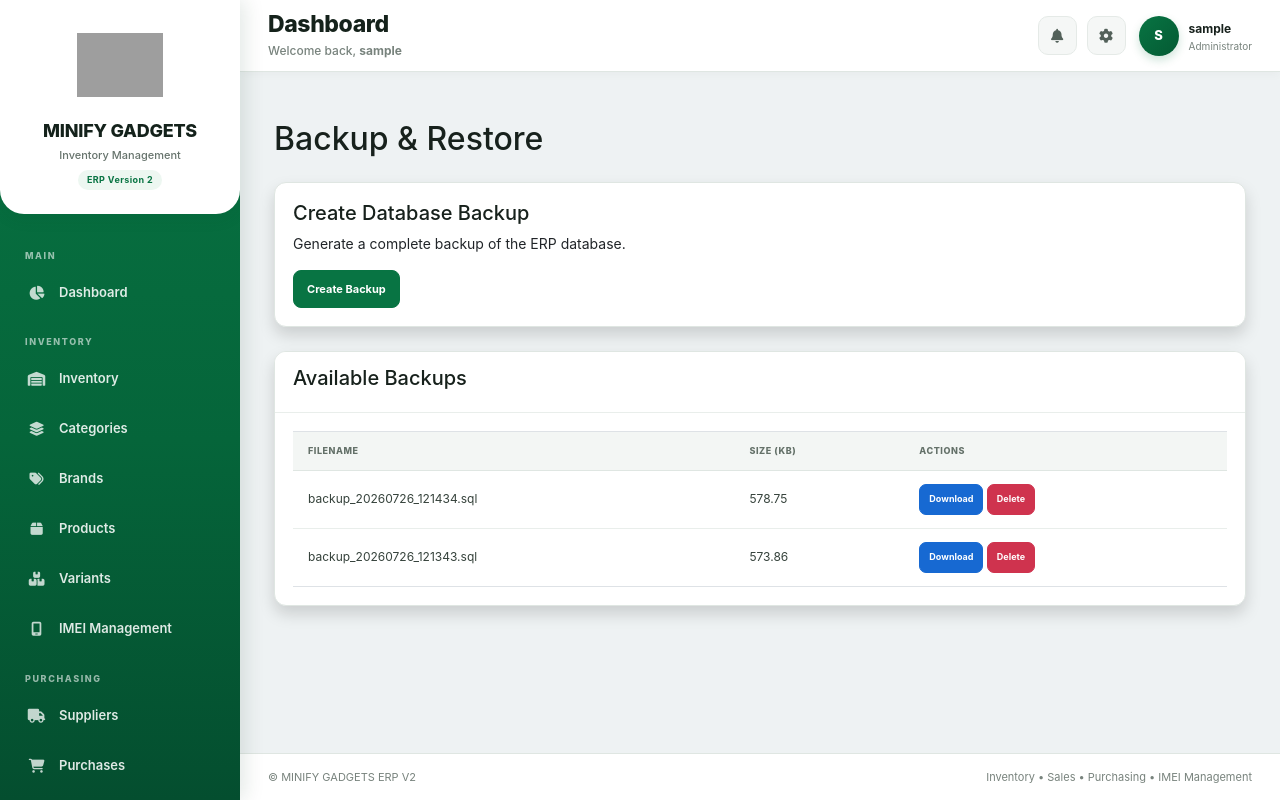
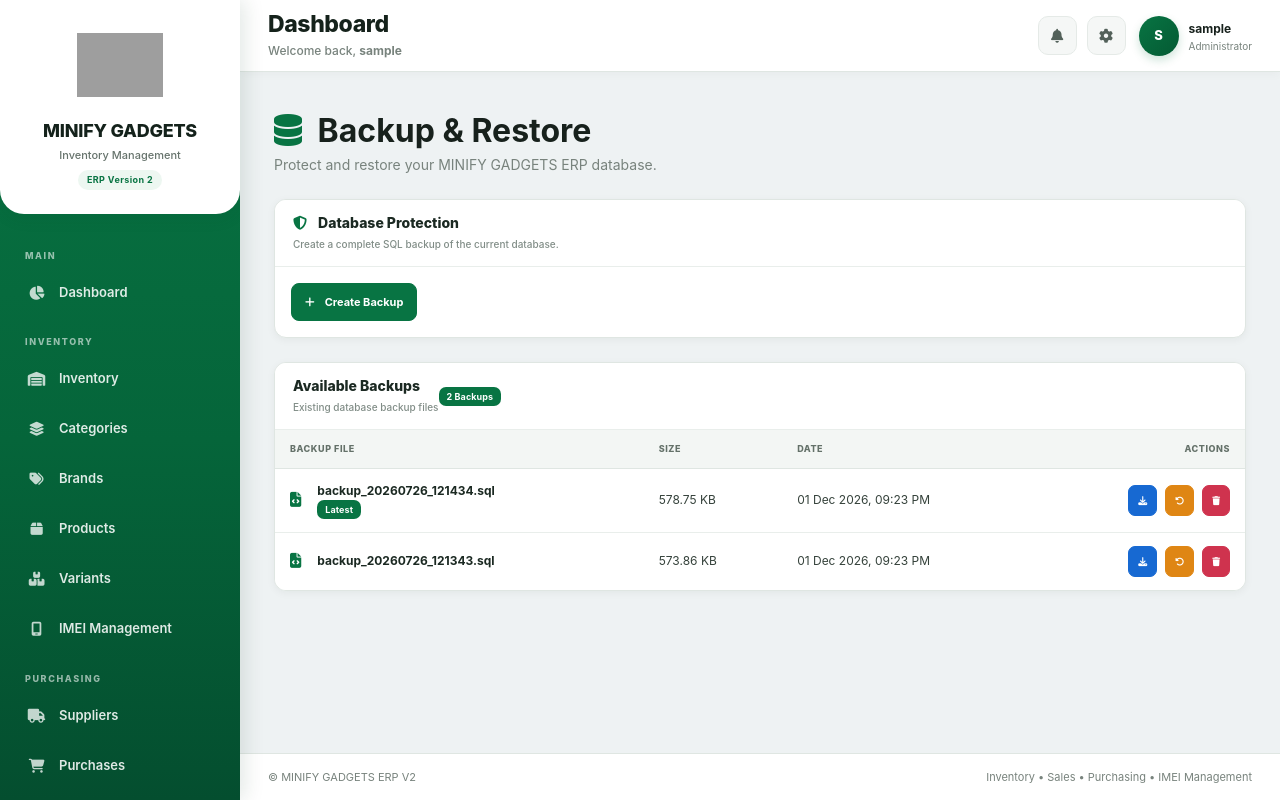
Before and after one commit to Walukaggalauben/minify-gadgets-inventory-system, a Flask app: page /backup/ in a window 1280 px wide. Run offline with Flask 3, Linux system fonts and the light colour scheme; the visitor is signed in with stand-in values (Sample User, id 1); data comes from the database, SQL or seed files in the repository; parts of the project's set-up code (start-up, migrations or seed data) failed here and were passed over; grey boxes are pictures that could not be loaded.

Commit message:
feat: complete backup and restore module

```diff
--- a/app.py
+++ b/app.py
@@ -9,6 +9,16 @@ from db import db
 def create_app():
 
     app = Flask(__name__)
+    @app.template_filter("datetimeformat")
+    def datetimeformat(value):
+        from datetime import datetime
+
+        try:
+            return datetime.fromtimestamp(float(value)).strftime(
+                "%d %b %Y, %I:%M %p"
+            )
+        except (TypeError, ValueError, OSError):
+            return "-"
 
     app.config.from_object(Config)
 
--- a/config.py
+++ b/config.py
@@ -27,10 +27,11 @@ class Config:
     SQLALCHEMY_TRACK_MODIFICATIONS = False
 
     # =====================================
-    # MySQL Backup
+    # MySQL Backup / Restore
     # =====================================
 
     MYSQLDUMP_PATH = os.getenv("MYSQLDUMP_PATH")
+    MYSQL_PATH = os.getenv("MYSQL_PATH")
 
     # =====================================
     # Uploads
--- a/routes/backup.py
+++ b/routes/backup.py
@@ -55,11 +55,14 @@ def create_backup():
     success, filename = BackupService.backup_database()
 
     if success:
+
         flash(
-            f"Database backup created successfully: {filename}",
+            f"Database backup created successfully: " f"{filename}",
             "success",
         )
+
     else:
+
         flash(
             "Database backup failed.",
             "danger",
@@ -73,31 +76,46 @@ def download_backup(filename):
 
     backup_dir = os.path.join(current_app.root_path, "backups")
 
+    filename = os.path.basename(filename)
+
     return send_from_directory(backup_dir, filename, as_attachment=True)
+
+
+@backup_bp.route("/restore/<filename>", methods=["POST"])
+def restore_backup(filename):
+
+    filename = os.path.basename(filename)
+
+    success, message = BackupService.restore_database(filename)
+
+    if success:
+
+        flash(message, "success")
+
+    else:
+
+        flash(message, "danger")
+
+    return redirect(url_for("backup.index"))
+
 
 @backup_bp.route("/delete/<filename>")
 def delete_backup(filename):
 
-    backup_dir = os.path.join(
-        current_app.root_path,
-        "backups"
-    )
+    backup_dir = os.path.join(current_app.root_path, "backups")
 
     filename = os.path.basename(filename)
+
     filepath = os.path.join(backup_dir, filename)
 
     if os.path.exists(filepath):
+
         os.remove(filepath)
-        flash(
-            "Backup deleted successfully.",
-            "success"
-        )
+
+        flash("Backup deleted successfully.", "success")
+
     else:
-        flash(
-            "Backup file not found.",
-            "danger"
-        )
 
-    return redirect(
-        url_for("backup.index")
-    )
+        flash("Backup file not found.", "danger")
+
+    return redirect(url_for("backup.index"))
--- a/templates/backup/index.html
+++ b/templates/backup/index.html
@@ -4,27 +4,57 @@
 
 {% block content %}
 
-<div class="container mt-4">
+<div class="container-fluid py-3">
 
-    <h2 class="mb-4">
+    <!-- HEADER -->
+
+    <div class="d-flex justify-content-between align-items-center mb-4">
+
+        <div>
+
+            <h2 class="fw-bold mb-1">
+                <i class="fas fa-database text-success me-2"></i>
                 Backup & Restore
             </h2>
 
-    <!-- Create Backup Card -->
-    <div class="card shadow">
+            <p class="text-muted mb-0">
+                Protect and restore your MINIFY GADGETS ERP database.
+            </p>
 
-        <div class="card-body">
+        </div>
 
-            <h5>Create Database Backup</h5>
+    </div>
 
-            <p>
-                Generate a complete backup of the ERP database.
-            </p>
+
+    <!-- CREATE BACKUP -->
+
+    <div class="erp-panel mb-4">
+
+        <div class="erp-panel-header">
+
+            <div>
+
+                <h5 class="mb-1">
+                    <i class="fas fa-shield-halved text-success me-2"></i>
+                    Database Protection
+                </h5>
+
+                <small class="text-muted">
+                    Create a complete SQL backup of the current database.
+                </small>
+
+            </div>
+
+        </div>
+
+
+        <div class="erp-panel-body">
 
             <a
                 href="{{ url_for('backup.create_backup') }}"
                 class="btn btn-success"
             >
+                <i class="fas fa-plus me-1"></i>
                 Create Backup
             </a>
 
@@ -32,24 +62,56 @@
 
     </div>
 
-    <!-- Backup History Card -->
-    <div class="card mt-4 shadow">
 
-        <div class="card-header">
-            <h5>Available Backups</h5>
+    <!-- BACKUP HISTORY -->
+
+    <div class="erp-panel">
+
+        <div class="erp-panel-header">
+
+            <div>
+
+                <h5 class="mb-1">
+                    Available Backups
+                </h5>
+
+                <small class="text-muted">
+                    Existing database backup files
+                </small>
+
             </div>
 
-        <div class="card-body">
+            <span class="badge bg-success">
+                {{ backups|length }} Backup{% if backups|length != 1 %}s{% endif %}
+            </span>
 
-            <table class="table table-bordered table-hover">
+        </div>
 
-                <thead>
+
+        <div class="erp-panel-body p-0">
+
+            <div class="table-responsive">
+
+                <table class="table table-hover align-middle mb-0">
+
+                    <thead class="table-light">
+
                         <tr>
-                        <th>Filename</th>
-                        <th>Size (KB)</th>
-                        <th>Actions</th>
+
+                            <th>Backup File</th>
+
+                            <th>Size</th>
+
+                            <th>Date</th>
+
+                            <th class="text-end">
+                                Actions
+                            </th>
+
                         </tr>
+
                     </thead>
+
 
                     <tbody>
 
@@ -57,26 +119,119 @@
 
                         <tr>
 
-                        <td>{{ backup.name }}</td>
+                            <td>
 
-                        <td>{{ backup.size }}</td>
+                                <div class="d-flex align-items-center">
+
+                                    <div class="me-3 text-success">
+
+                                        <i class="fas fa-file-code fa-lg"></i>
+
+                                    </div>
+
+                                    <div>
+
+                                        <strong>
+                                            {{ backup.name }}
+                                        </strong>
+
+                                        {% if loop.first %}
+
+                                            <div>
+                                                <span class="badge bg-success">
+                                                    Latest
+                                                </span>
+                                            </div>
+
+                                        {% endif %}
+
+                                    </div>
+
+                                </div>
+
+                            </td>
+
 
                             <td>
 
+                                {{ backup.size }} KB
+
+                            </td>
+
+
+                            <td>
+
+                                {{ backup.date|int|datetimeformat }}
+
+                            </td>
+
+
+                            <td class="text-end">
+
+                                <div class="d-flex justify-content-end gap-2">
+
+                                    <!-- DOWNLOAD -->
+
                                     <a
-        href="{{ url_for('backup.download_backup', filename=backup.name) }}"
+                                        href="{{ url_for(
+                                            'backup.download_backup',
+                                            filename=backup.name
+                                        ) }}"
                                         class="btn btn-primary btn-sm"
+                                        title="Download backup"
                                     >
-        Download
+
+                                        <i class="fas fa-download"></i>
+
                                     </a>
 
+
+                                    <!-- RESTORE -->
+
+                                    <form
+                                        method="POST"
+                                        action="{{ url_for(
+                                            'backup.restore_backup',
+                                            filename=backup.name
+                                        ) }}"
+                                        onsubmit="return confirm(
+                                            'WARNING: Restoring this backup will replace the current database.\\n\\nA safety backup will be created automatically before restoration.\\n\\nDo you want to continue?'
+                                        );"
+                                        class="d-inline"
+                                    >
+
+                                        <button
+                                            type="submit"
+                                            class="btn btn-warning btn-sm"
+                                            title="Restore backup"
+                                        >
+
+                                            <i class="fas fa-rotate-left"></i>
+
+                                        </button>
+
+                                    </form>
+
+
+                                    <!-- DELETE -->
+
                                     <a
-        href="{{ url_for('backup.delete_backup', filename=backup.name) }}"
+                                        href="{{ url_for(
+                                            'backup.delete_backup',
+                                            filename=backup.name
+                                        ) }}"
                                         class="btn btn-danger btn-sm"
-        onclick="return confirm('Are you sure you want to delete this backup?');"
+                                        title="Delete backup"
+                                        onclick="return confirm(
+                                            'Are you sure you want to permanently delete this backup?'
+                                        );"
                                     >
-        Delete
+
+                                        <i class="fas fa-trash"></i>
+
                                     </a>
+
+                                </div>
 
                             </td>
 
@@ -85,9 +240,24 @@
                     {% else %}
 
                         <tr>
-                        <td colspan="3" class="text-center">
+
+                            <td
+                                colspan="4"
+                                class="text-center py-5"
+                            >
+
+                                <div class="text-muted">
+
+                                    <i class="fas fa-database fa-2x mb-3"></i>
+
+                                    <p class="mb-0">
                                         No backups found.
+                                    </p>
+
+                                </div>
+
                             </td>
+
                         </tr>
 
                     {% endfor %}
@@ -102,4 +272,6 @@
 
     </div>
 
+</div>
+
 {% endblock %}
```
Also changed, not shown: services/backup_service.py (+149 -4 lines). Lines whose indentation alone changed are shown as unchanged.
